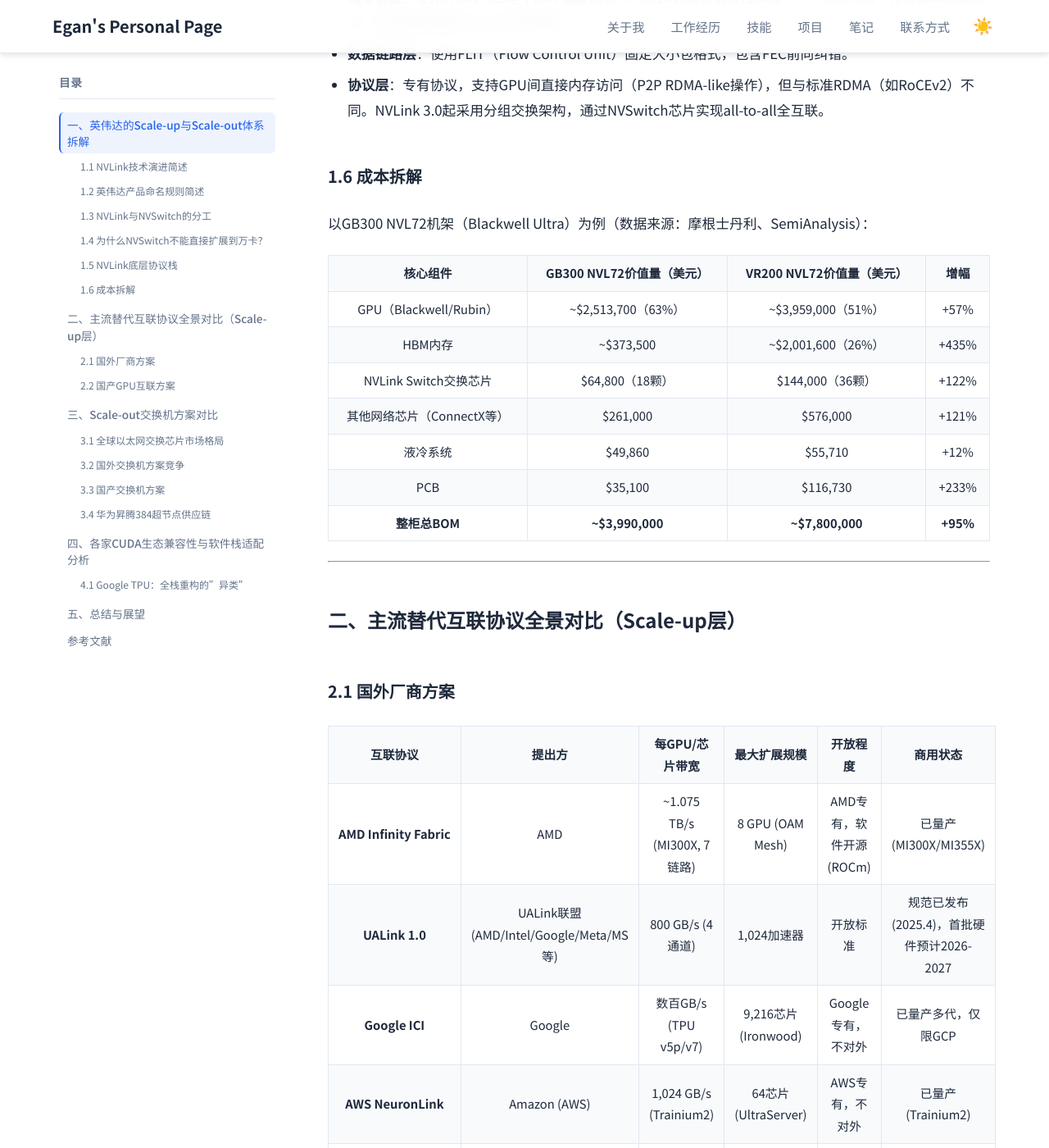
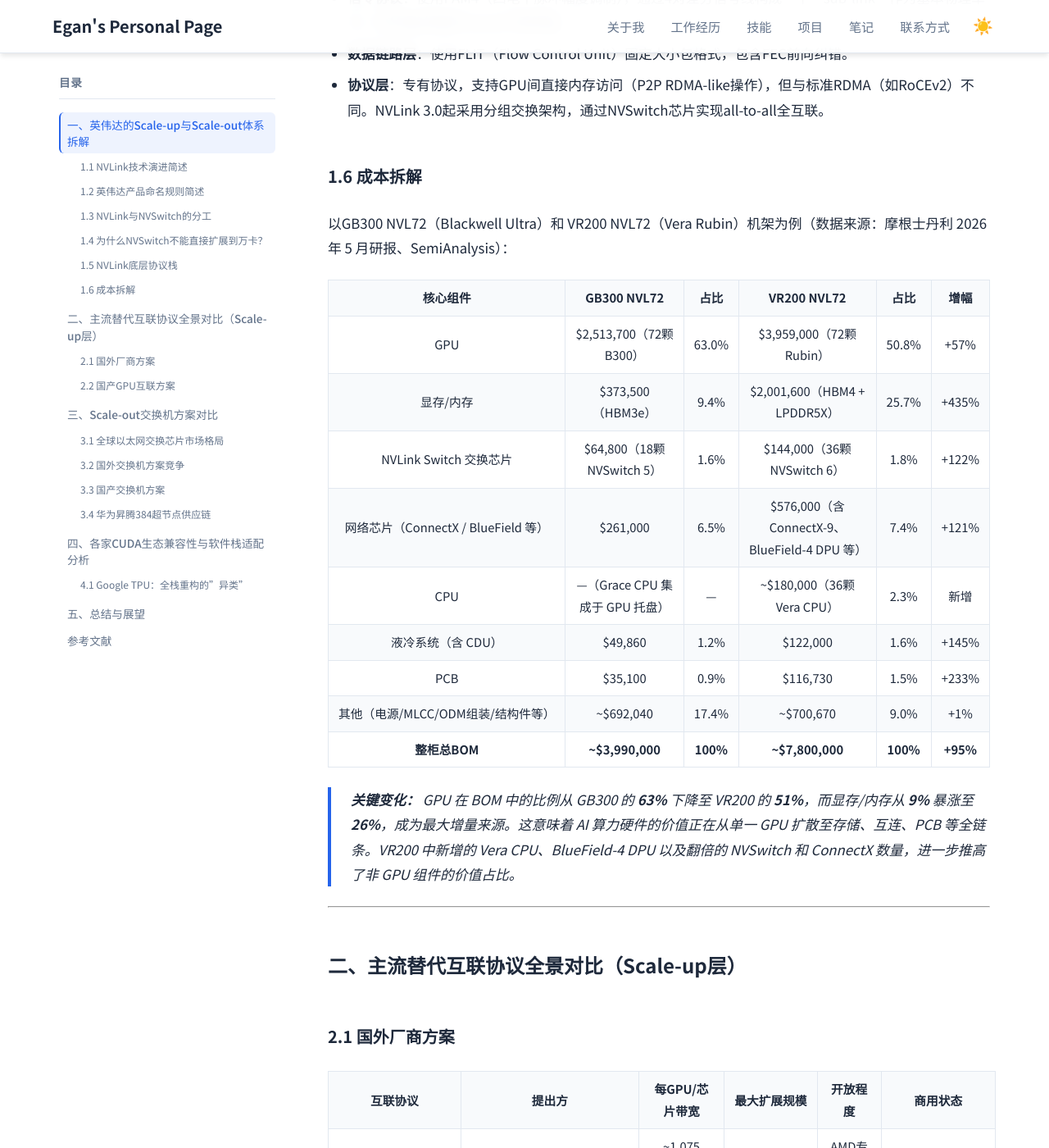
Before and after one commit to Lejun-Hu/Lejun-Hu.github.io, a Jekyll site: the page built from _notes/2026-7-12-GPU_Interconnect_Research.md, in a window 1280 px wide and 1400 px high, scrolled down 4710 px. Shown: the whole window at 82% size. Built offline with Jekyll 4.4.1, drawn with Linux system fonts in a browser that asks for light colours.

Commit message:
update: 核实1.6成本拆解数据，所有组件添加占比，补充Vera CPU等缺失项

```diff
--- a/_notes/2026-7-12-GPU_Interconnect_Research.md
+++ b/_notes/2026-7-12-GPU_Interconnect_Research.md
@@ -98,17 +98,21 @@ NVLink是一种**自研的专有高速串行互联协议**，用于GPU到GPU以
 
 ### 1.6 成本拆解
 
-以GB300 NVL72机架（Blackwell Ultra）为例（数据来源：摩根士丹利、SemiAnalysis）：
+以GB300 NVL72（Blackwell Ultra）和 VR200 NVL72（Vera Rubin）机架为例（数据来源：摩根士丹利 2026 年 5 月研报、SemiAnalysis）：
 
-| 核心组件 | GB300 NVL72价值量（美元） | VR200 NVL72价值量（美元） | 增幅 |
-|---|---|---|---|
-| GPU（Blackwell/Rubin） | ~$2,513,700（63%） | ~$3,959,000（51%） | +57% |
-| HBM内存 | ~$373,500 | ~$2,001,600（26%） | +435% |
-| NVLink Switch交换芯片 | $64,800（18颗） | $144,000（36颗） | +122% |
-| 其他网络芯片（ConnectX等） | $261,000 | $576,000 | +121% |
-| 液冷系统 | $49,860 | $55,710 | +12% |
-| PCB | $35,100 | $116,730 | +233% |
-| **整柜总BOM** | **~$3,990,000** | **~$7,800,000** | **+95%** |
+| 核心组件 | GB300 NVL72 | 占比 | VR200 NVL72 | 占比 | 增幅 |
+|---|---|---|---|---|---|
+| GPU | $2,513,700（72颗 B300） | 63.0% | $3,959,000（72颗 Rubin） | 50.8% | +57% |
+| 显存/内存 | $373,500（HBM3e） | 9.4% | $2,001,600（HBM4 + LPDDR5X） | 25.7% | +435% |
+| NVLink Switch 交换芯片 | $64,800（18颗 NVSwitch 5） | 1.6% | $144,000（36颗 NVSwitch 6） | 1.8% | +122% |
+| 网络芯片（ConnectX / BlueField 等） | $261,000 | 6.5% | $576,000（含 ConnectX-9、BlueField-4 DPU 等） | 7.4% | +121% |
+| CPU | —（Grace CPU 集成于 GPU 托盘） | — | ~$180,000（36颗 Vera CPU） | 2.3% | 新增 |
+| 液冷系统（含 CDU） | $49,860 | 1.2% | $122,000 | 1.6% | +145% |
+| PCB | $35,100 | 0.9% | $116,730 | 1.5% | +233% |
+| 其他（电源/MLCC/ODM组装/结构件等） | ~$692,040 | 17.4% | ~$700,670 | 9.0% | +1% |
+| **整柜总BOM** | **~$3,990,000** | **100%** | **~$7,800,000** | **100%** | **+95%** |
+
+> **关键变化：** GPU 在 BOM 中的比例从 GB300 的 **63%** 下降至 VR200 的 **51%**，而显存/内存从 **9%** 暴涨至 **26%**，成为最大增量来源。这意味着 AI 算力硬件的价值正在从单一 GPU 扩散至存储、互连、PCB 等全链条。VR200 中新增的 Vera CPU、BlueField-4 DPU 以及翻倍的 NVSwitch 和 ConnectX 数量，进一步推高了非 GPU 组件的价值占比。
 
 ---
 
```
